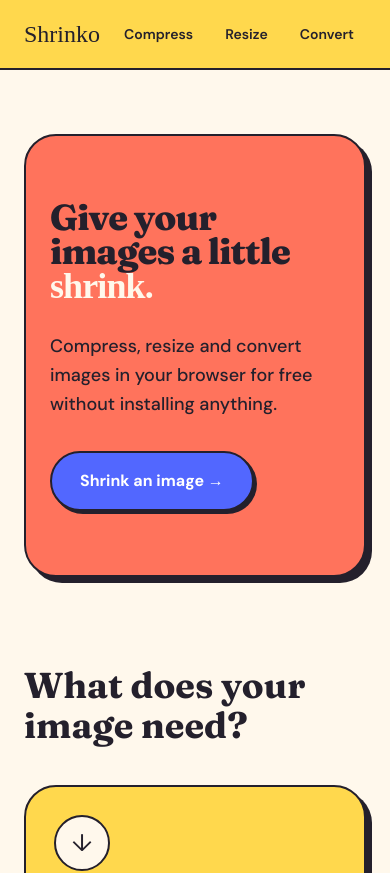
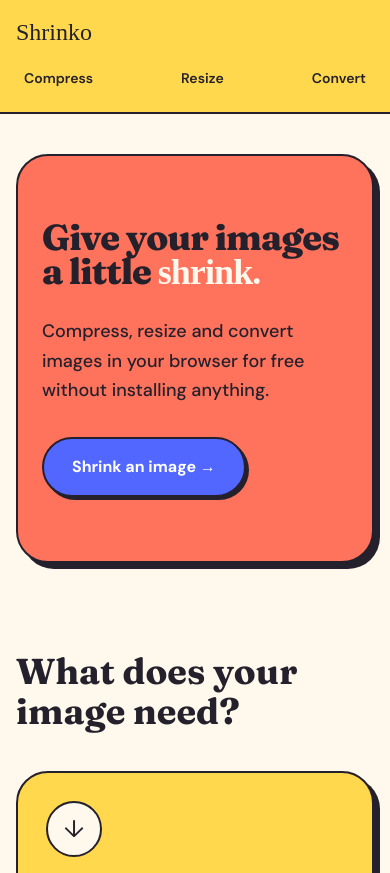
Before and after one commit to jddrtn/shrinko, a React (Vite) app: page / in a window 390 px wide. Shown: the top 873 px of the page. Built offline with nearby package versions, Linux system fonts and the light colour scheme; a web font is replaced by a local one.

Commit message:
Navbar wraps onto two rows on mobile

```diff
--- a/src/App.tsx
+++ b/src/App.tsx
@@ -9,7 +9,7 @@
   return (
     <div className="min-h-screen bg-[#fff8ec] text-[#24202c]">
       <header className="border-b-2 border-[#24202c] bg-[#ffd84d]">
-        <nav className="mx-auto flex max-w-6xl items-center justify-between px-6 py-4">
+        <nav className="mx-auto flex max-w-6xl flex-wrap items-center justify-between gap-3 px-4 py-4 sm:flex-nowrap sm:px-6">
           <Link
             to="/"
             className="font-logo inline-block origin-left text-2xl transition-transform duration-300 ease-out hover:scale-x-50 hover:scale-y-75 motion-reduce:transform-none"
@@ -17,23 +17,23 @@
             Shrinko
           </Link>
 
-          <div className="flex gap-2 text-sm font-semibold sm:gap-4">
-            <Link to="/compress" className="rounded-full px-3 py-2">
+          <div className="flex w-full items-center justify-between text-sm font-semibold sm:w-auto sm:justify-start sm:gap-4">
+            <Link to="/compress" className="rounded-full px-2 py-2 sm:px-3">
               Compress
             </Link>
 
-            <Link to="/resize" className="rounded-full px-3 py-2">
+            <Link to="/resize" className="rounded-full px-2 py-2 sm:px-3">
               Resize
             </Link>
 
-            <Link to="/convert" className="rounded-full px-3 py-2">
+            <Link to="/convert" className="rounded-full px-2 py-2 sm:px-3">
               Convert
             </Link>
           </div>
         </nav>
       </header>
 
-      <main className="mx-auto max-w-6xl px-6 py-16">
+      <main className="mx-auto max-w-6xl px-4 py-10 sm:px-6 sm:py-16">
         <Routes>
           <Route path="/" element={<Home />} />
           <Route path="/compress" element={<Compress />} />
```
